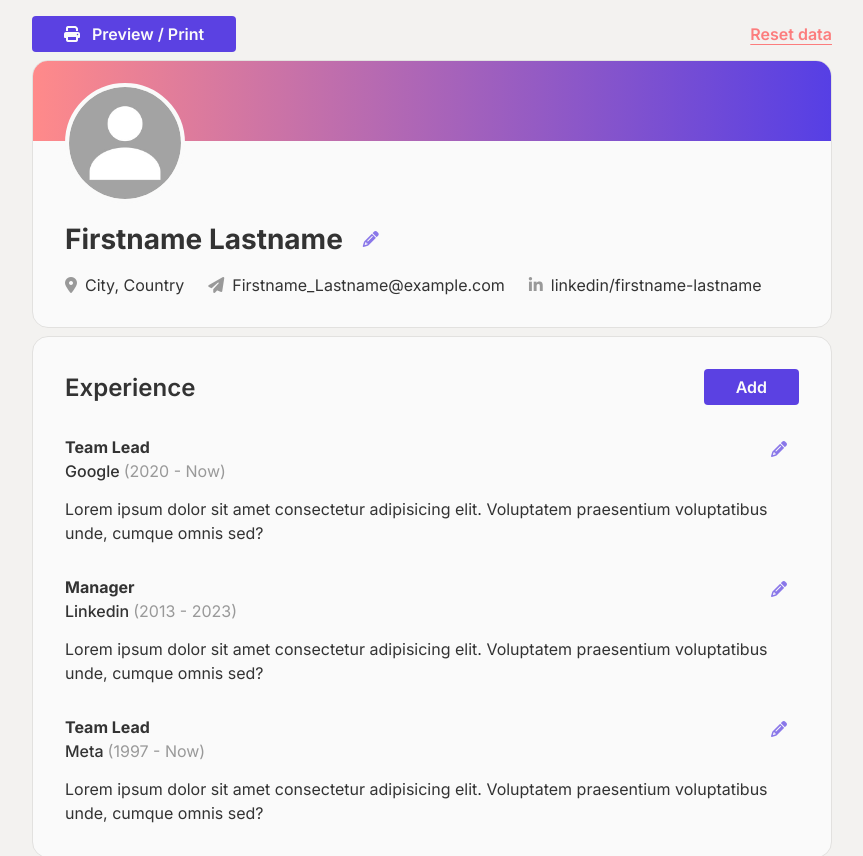
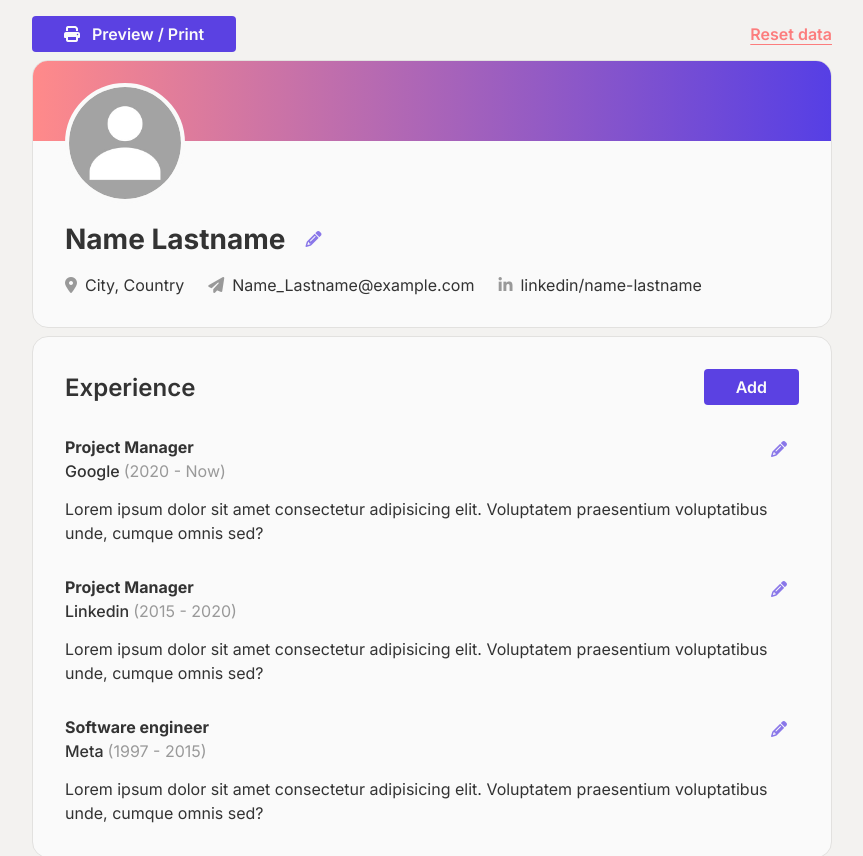
Before and after one commit to MMadlos/cv-app-builder, a React (Vite) app: page / in a window 1280 px wide. Shown: the top 856 px of the page, without its empty margins (208-1071 px from the left). Built offline with nearby package versions, Linux system fonts and the light colour scheme.

Commit message:
Changed example data

```diff
--- a/src/App.jsx
+++ b/src/App.jsx
@@ -19,7 +19,9 @@ function App() {
 
 	const handleOnClickReturn = () => setIsDataEdit(false)
 	const handleOnClickPrint = () => window.print()
-	const handleOnClickResetData = () => setData(exampleData)
+	const handleOnClickResetData = () => {
+		if (window.confirm("The changes you've made will be replaced with the example data")) setData(exampleData)
+	}
 
 	function handleOnClickAdd(e) {
 		const section = e.target.closest("section").className
--- a/src/Components/Templates/ShowPersonalDetails.jsx
+++ b/src/Components/Templates/ShowPersonalDetails.jsx
@@ -34,7 +34,7 @@ function ShowPersonalDetails({ personalInfo, onClick }) {
 					/>
 				</div>
 				<div className="name">
-					<h1>{name ? name : "My name"}</h1>
+					<h1>{name}</h1>
 					<i
 						className="fa-solid fa-pencil"
 						onClick={onClick}></i>
--- a/src/example-data.js
+++ b/src/example-data.js
@@ -1,24 +1,24 @@
 const examplePersonalInfo = {
-	name: "Firstname Lastname",
+	name: "Name Lastname",
 	location: "City, Country",
-	email: "Firstname_Lastname@example.com",
-	linkedin: "linkedin/firstname-lastname",
+	email: "Name_Lastname@example.com",
+	linkedin: "linkedin/name-lastname",
 }
 
 const exampleExperienceInfo = [
 	{
 		id: 0,
 		companyName: "Linkedin",
-		position: "Manager",
+		position: "Project Manager",
 		currentPosition: false,
-		startDate: "2013",
-		endDate: "2023",
+		startDate: "2015",
+		endDate: "2020",
 		description: "Lorem ipsum dolor sit amet consectetur adipisicing elit. Voluptatem praesentium voluptatibus unde, cumque omnis sed? ",
 	},
 	{
 		id: 1,
 		companyName: "Google",
-		position: "Team Lead",
+		position: "Project Manager",
 		currentPosition: true,
 		startDate: "2020",
 		endDate: "2023",
@@ -27,10 +27,10 @@ const exampleExperienceInfo = [
 	{
 		id: 2,
 		companyName: "Meta",
-		position: "Team Lead",
-		currentPosition: true,
+		position: "Software engineer",
+		currentPosition: false,
 		startDate: "1997",
-		endDate: "2023",
+		endDate: "2015",
 		description: "Lorem ipsum dolor sit amet consectetur adipisicing elit. Voluptatem praesentium voluptatibus unde, cumque omnis sed? ",
 	},
 ]
```
